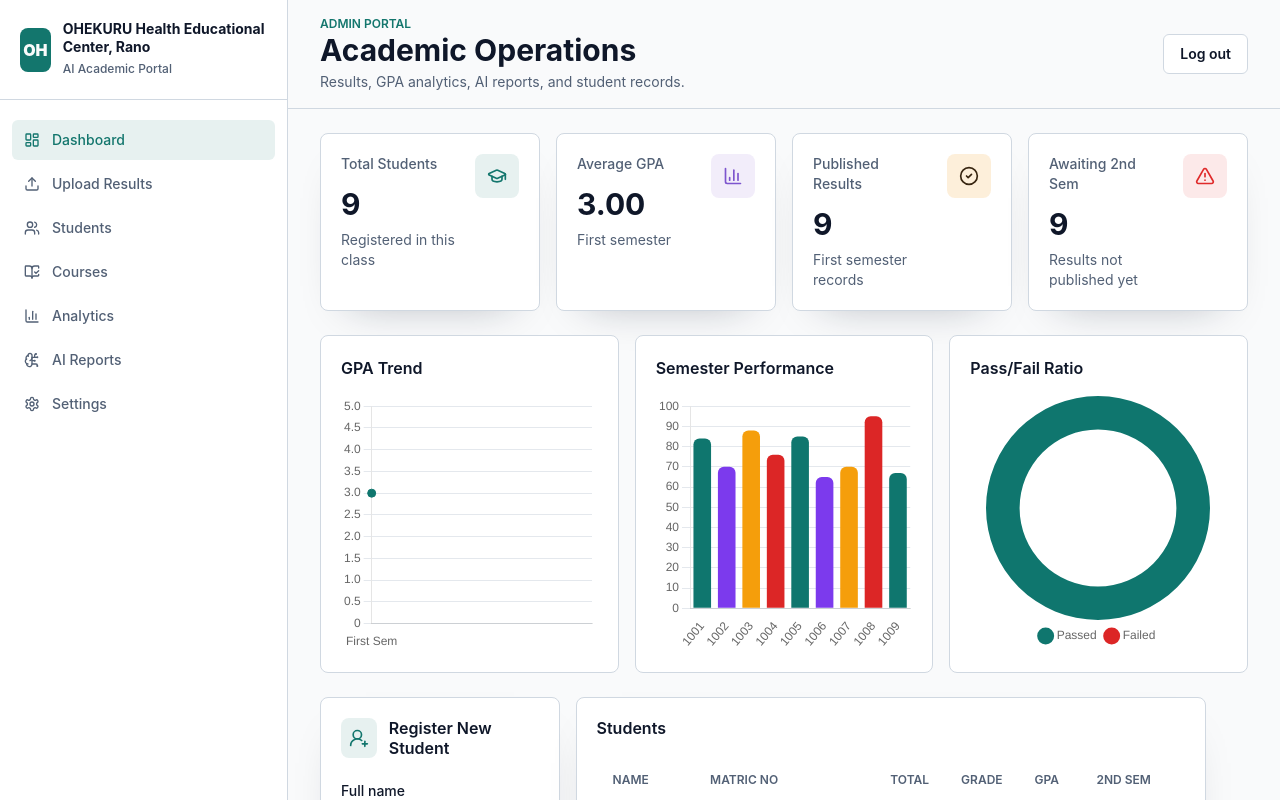
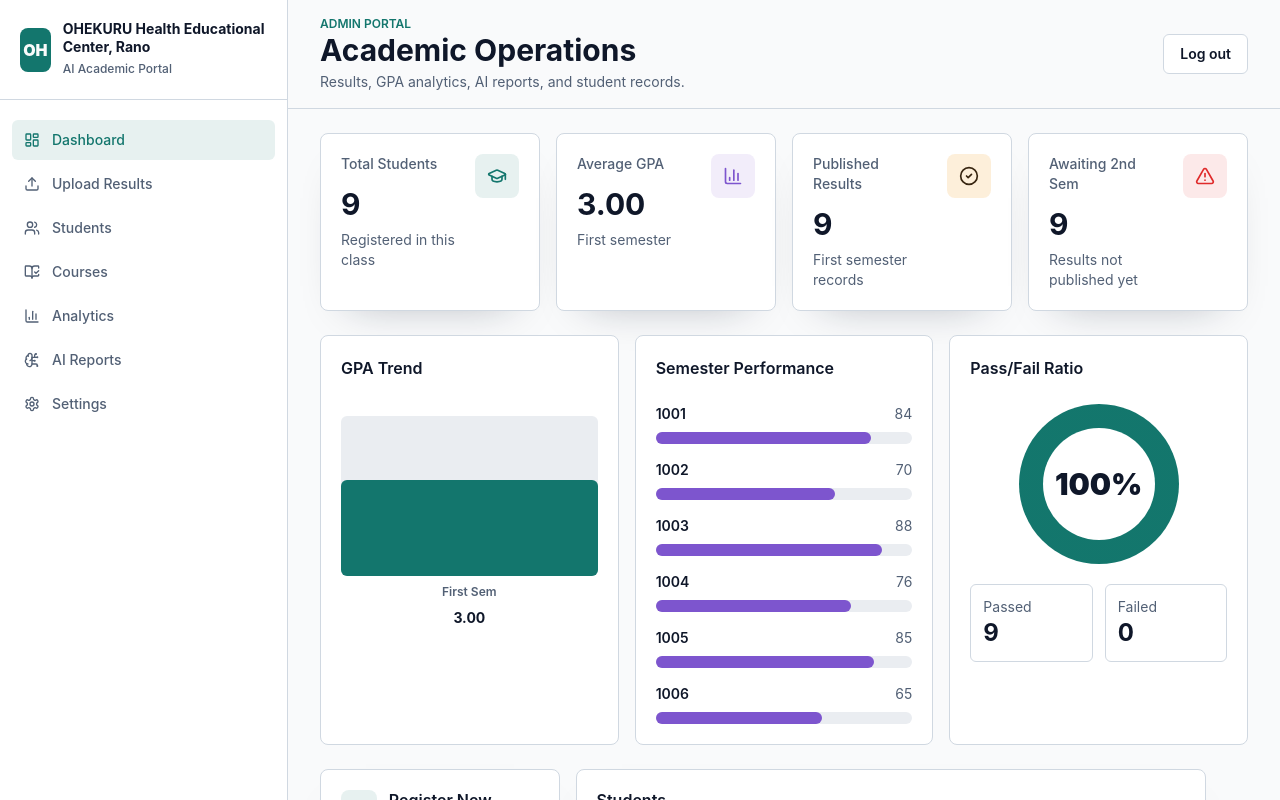
Before and after one commit to Adedoyinjr/OHEKURUMedicals, a Next.js app: page /admin in a window 1280 px wide. Shown: the top 800 px of the page. Built offline with nearby package versions, Linux system fonts and the light colour scheme.

Commit message:
Speed up admin dashboard load

```diff
--- a/package.json
+++ b/package.json
@@ -3,7 +3,8 @@
   "version": "0.1.0",
   "private": true,
   "scripts": {
-    "dev": "next dev",
+    "dev": "next dev --turbopack",
+    "dev:webpack": "next dev",
     "build": "next build",
     "start": "next start",
     "typecheck": "tsc --noEmit",
--- a/src/app/admin/page.tsx
+++ b/src/app/admin/page.tsx
@@ -5,7 +5,7 @@ import {
   CheckCircle2,
   GraduationCap,
 } from "lucide-react"
-import { AcademicCharts } from "@/components/charts/academic-charts"
+import { AdminAnalyticsSummary } from "@/components/charts/admin-analytics-summary"
 import { StudentManagement } from "@/components/admin/student-management"
 import { StatCard } from "@/components/cards/stat-card"
 import { PortalShell } from "@/components/layout/portal-shell"
@@ -65,7 +65,7 @@ export default function AdminPage() {
         </section>
 
         <section id="analytics">
-          <AcademicCharts gpaTrend={gpaTrend} results={classFirstSemesterResults} />
+          <AdminAnalyticsSummary gpaTrend={gpaTrend} results={classFirstSemesterResults} />
         </section>
 
         <StudentManagement initialStudents={classStudents} />
--- /dev/null
+++ b/src/components/charts/admin-analytics-summary.tsx
@@ -0,0 +1,90 @@
+import type { CourseResult } from "@/types/academic"
+
+type AdminAnalyticsSummaryProps = {
+  gpaTrend: { label: string; gpa: number }[]
+  results: CourseResult[]
+}
+
+function percent(value: number, maximum: number) {
+  if (maximum <= 0) return 0
+
+  return Math.min(100, Math.max(0, (value / maximum) * 100))
+}
+
+export function AdminAnalyticsSummary({ gpaTrend, results }: AdminAnalyticsSummaryProps) {
+  const gradedResults = results.filter((result) => result.grade)
+  const passCount = gradedResults.filter((result) => result.grade !== "F").length
+  const failCount = gradedResults.length - passCount
+  const totalCount = Math.max(gradedResults.length, 1)
+  const passPercent = Math.round((passCount / totalCount) * 100)
+
+  return (
+    <div className="grid gap-4 xl:grid-cols-3">
+      <div className="rounded-lg border bg-card p-5">
+        <h2 className="text-base font-semibold">GPA Trend</h2>
+        <div className="mt-6 flex h-56 items-end gap-3">
+          {gpaTrend.map((point) => (
+            <div key={point.label} className="flex flex-1 flex-col items-center gap-2">
+              <div className="flex h-40 w-full items-end rounded-md bg-muted">
+                <span
+                  className="block w-full rounded-md bg-primary"
+                  style={{ height: `${percent(point.gpa, 5)}%` }}
+                />
+              </div>
+              <span className="text-xs font-semibold text-muted-foreground">
+                {point.label}
+              </span>
+              <span className="text-sm font-bold">{point.gpa.toFixed(2)}</span>
+            </div>
+          ))}
+        </div>
+      </div>
+
+      <div className="rounded-lg border bg-card p-5">
+        <h2 className="text-base font-semibold">Semester Performance</h2>
+        <div className="mt-6 space-y-4">
+          {results.slice(0, 6).map((result) => (
+            <div key={result.courseCode} className="space-y-2">
+              <div className="flex items-center justify-between gap-3 text-sm">
+                <span className="font-semibold">{result.courseCode}</span>
+                <span className="text-muted-foreground">{result.score}</span>
+              </div>
+              <div className="h-3 rounded-full bg-muted">
+                <span
+                  className="block h-3 rounded-full bg-accent"
+                  style={{ width: `${percent(result.score, 100)}%` }}
+                />
+              </div>
+            </div>
+          ))}
+        </div>
+      </div>
+
+      <div className="rounded-lg border bg-card p-5">
+        <h2 className="text-base font-semibold">Pass/Fail Ratio</h2>
+        <div className="mt-6 grid place-items-center gap-5">
+          <div
+            className="grid h-40 w-40 place-items-center rounded-full"
+            style={{
+              background: `conic-gradient(hsl(var(--primary)) ${passPercent}%, hsl(var(--destructive)) 0)`,
+            }}
+          >
+            <div className="grid h-28 w-28 place-items-center rounded-full bg-card">
+              <span className="text-3xl font-black">{passPercent}%</span>
+            </div>
+          </div>
+          <div className="grid w-full grid-cols-2 gap-3 text-sm">
+            <div className="rounded-md border p-3">
+              <p className="text-muted-foreground">Passed</p>
+              <p className="text-2xl font-bold">{passCount}</p>
+            </div>
+            <div className="rounded-md border p-3">
+              <p className="text-muted-foreground">Failed</p>
+              <p className="text-2xl font-bold">{failCount}</p>
+            </div>
+          </div>
+        </div>
+      </div>
+    </div>
+  )
+}
```
